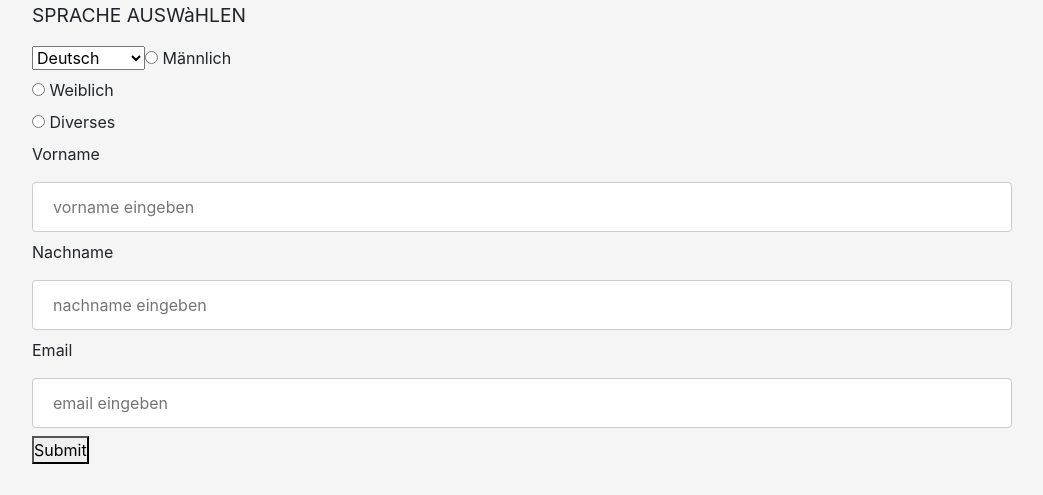
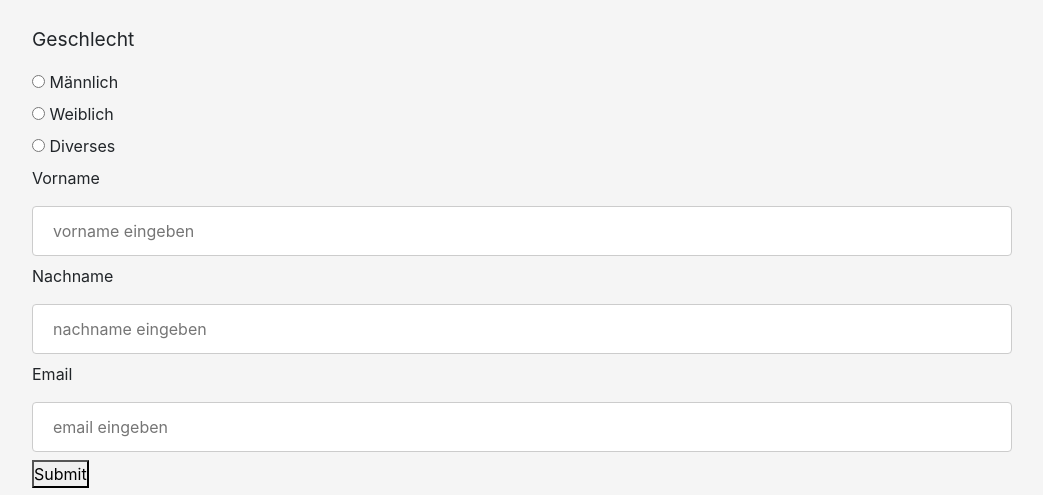
Before and after one commit to martellosios/LB02_M307, a plain HTML site: page newsletter.html in a window 1280 px wide. Shown: the part 305-800 px from the top of the page, without its empty margins (118-1161 px from the left). Drawn offline with nearby package versions, Linux system fonts and the light colour scheme.

Commit message:
removed dropdown

```diff
--- a/newsletter.html
+++ b/newsletter.html
@@ -55,15 +55,7 @@
 
       <!--Formular-->
       <div>
-        <div class="formular-container">
-          <p>SPRACHE AUSWàHLEN</p>
-          <select name="sprachen" id="sprachen">
-            <option value="val1" selected>Deutsch</option>
-            <option value="val2">Englisch</option>
-            <option value="val3">Italienisch</option>
-            <option value="val4">Französisch</option>
-            <br>
-        </div>
+
         <br>
         <form id="form" class="form">
           <div class="formular-container" id="geschlecht">
```
